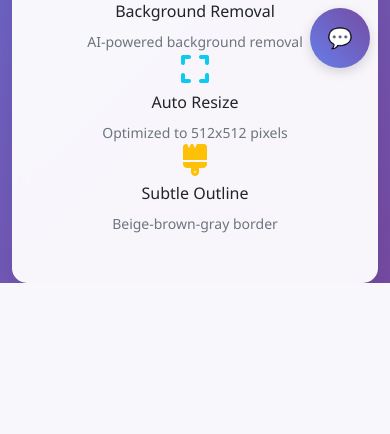
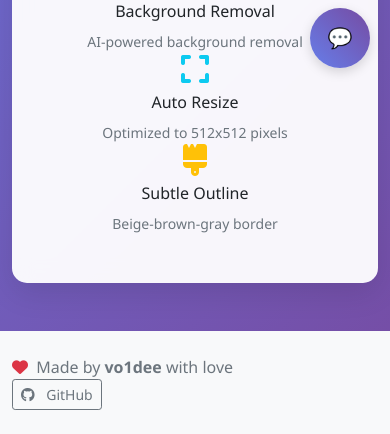
Before and after one commit to vo1dee/sticker-creator, a Flask app: page / in a window 390 px wide. Shown: the part 756-1190 px from the top of the page. Before the commit the page ends 1039 px from the top, so only its background shows below. Run offline with Flask 3, Linux system fonts and the light colour scheme.

Commit message:
Add footer with credits and GitHub link (v1.1.6)
- Add 'Made by vo1dee with love' message with heart icon
- Add GitHub link with GitHub icon in footer
- Footer includes responsive design with Bootstrap classes
- Bump version to 1.1.6

```diff
--- a/app.py
+++ b/app.py
@@ -61,7 +61,7 @@ def index():
 @app.route('/health')
 def health():
     """Health check endpoint for monitoring"""
-    return {'status': 'healthy', 'service': 'sticker-processor', 'version': '1.1.5'}
+    return {'status': 'healthy', 'service': 'sticker-processor', 'version': '1.1.6'}
 
 @app.route('/api/feedback', methods=['POST'])
 def send_feedback():
--- a/templates/base.html
+++ b/templates/base.html
@@ -254,5 +254,28 @@
         }
     });
     </script>
+
+    <!-- Footer -->
+    <footer class="mt-5 py-4 bg-light">
+        <div class="container">
+            <div class="row align-items-center">
+                <div class="col-md-6">
+                    <p class="mb-0 text-muted">
+                        <i class="fas fa-heart text-danger me-1"></i>
+                        Made by <strong>vo1dee</strong> with love
+                    </p>
+                </div>
+                <div class="col-md-6 text-md-end">
+                    <a href="https://github.com/vo1dee/sticker-creator"
+                       target="_blank"
+                       class="btn btn-outline-secondary btn-sm"
+                       title="View on GitHub">
+                        <i class="fab fa-github me-2"></i>
+                        GitHub
+                    </a>
+                </div>
+            </div>
+        </div>
+    </footer>
 </body>
 </html>
```
